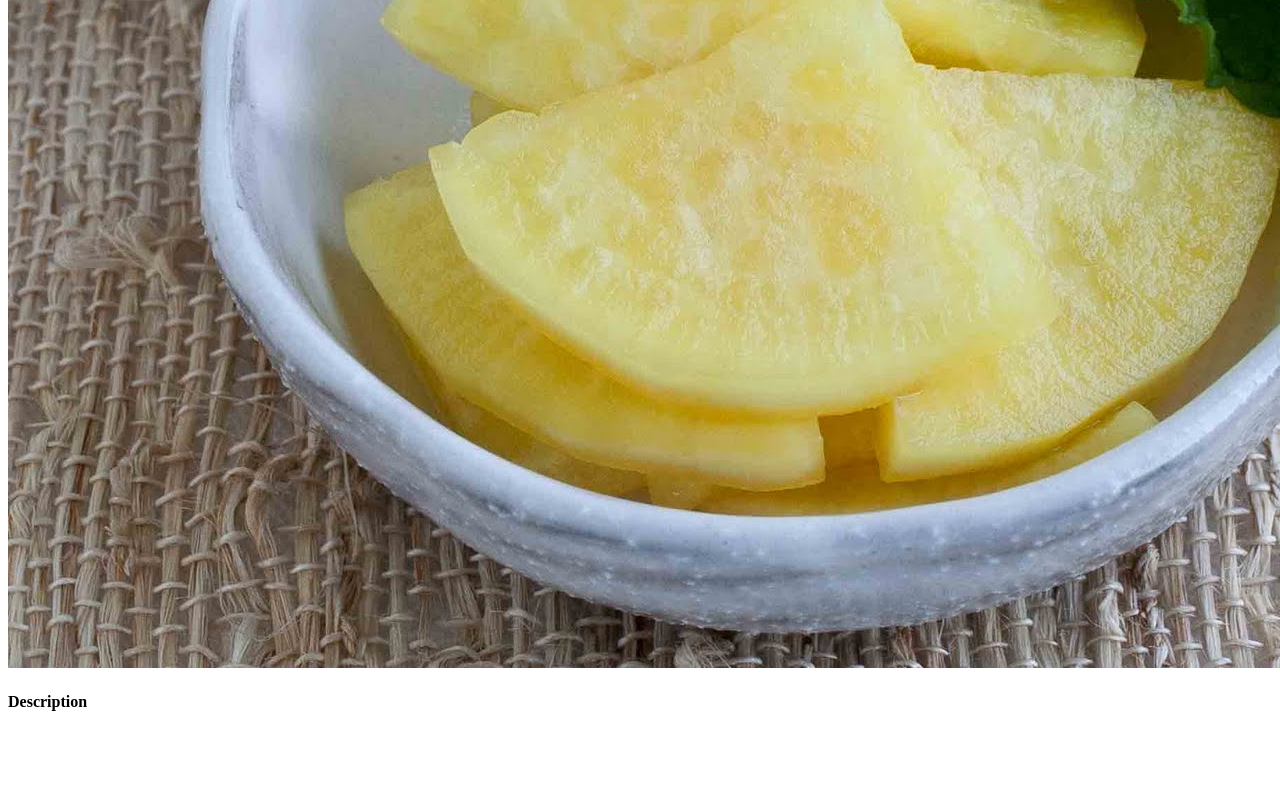
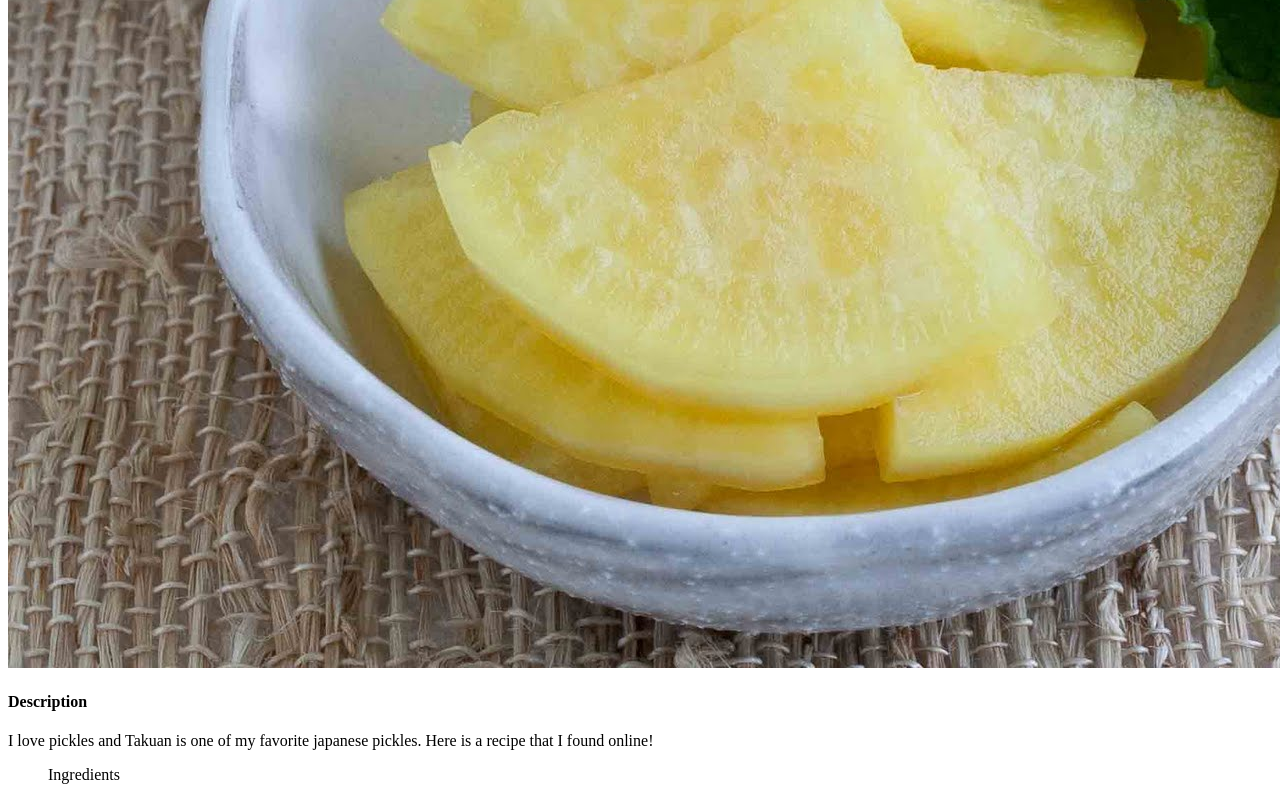
Before and after one commit to sonderbarmii/odin-recipes, a plain HTML site: page recipes/takuan.html in a window 1280 px wide. Shown: the part 1012-1812 px from the top of the page. Before the commit the page ends 1744 px from the top, so only its background shows below. Drawn offline with Linux system fonts and the light colour scheme.

Commit message:
Add description and ul Ingredients pt2

```diff
--- a/recipes/takuan.html
+++ b/recipes/takuan.html
@@ -10,5 +10,7 @@
     <h1>Here is my Takuan recipe</h1>
     <img src="./Takuan.jpeg">
     <h4>Description</h4>
+    <p>I love pickles and Takuan is one of my favorite japanese pickles. Here is a recipe that I found online!</p>
+    <ul>Ingredients</ul>
 </body>
 </html>
```
